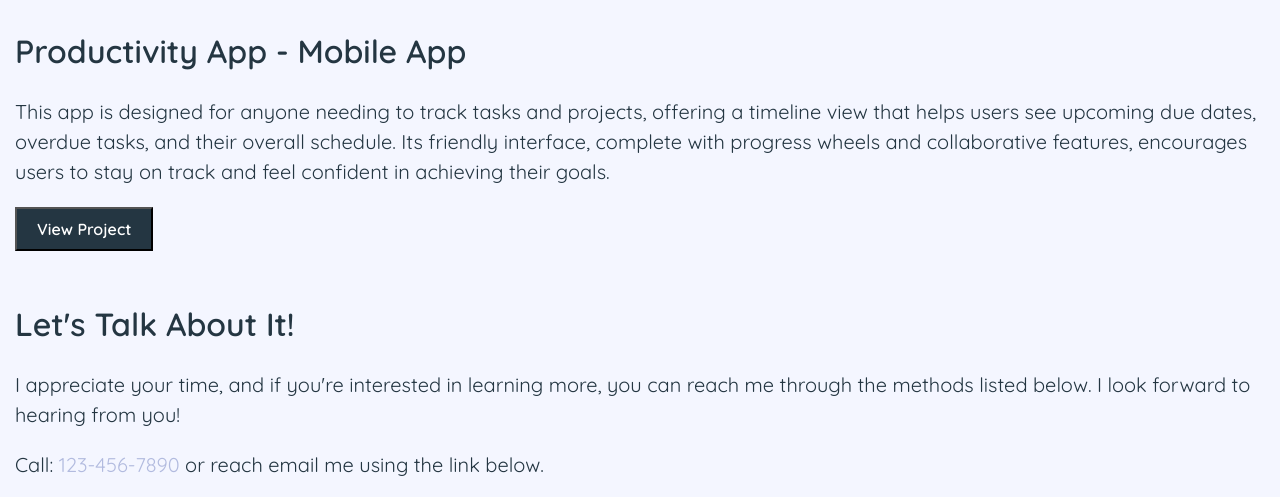
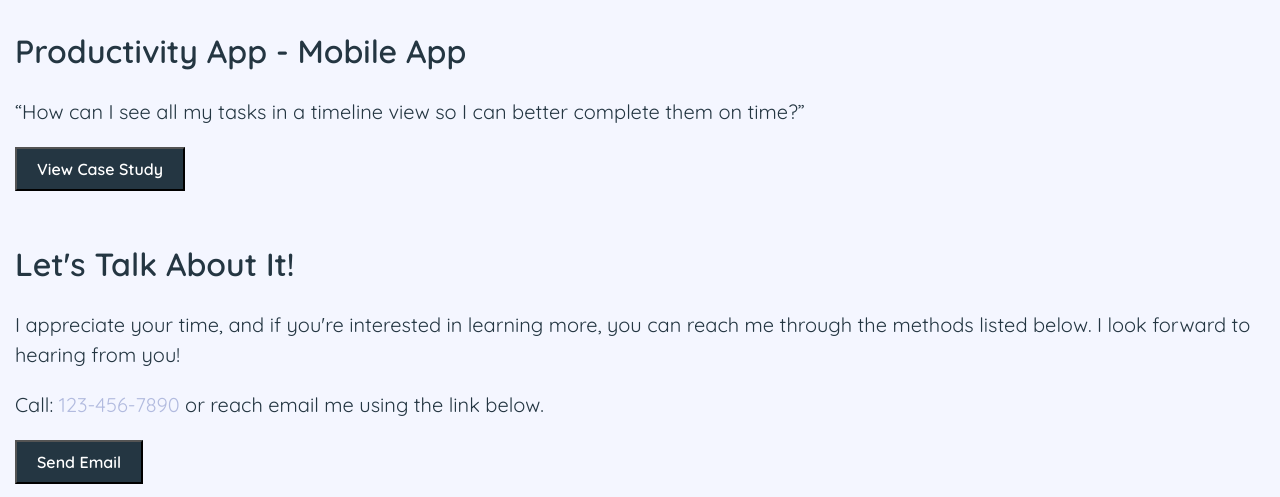
Before and after one commit to 94Clarkb/Portfolio-Site---Briana-Clark, a plain HTML site: page index.html in a window 1280 px wide. Shown: the part 5474-5971 px from the top of the page. Drawn offline with Linux system fonts and the light colour scheme.

Commit message:
updated productivity app

```diff
--- a/index.html
+++ b/index.html
@@ -73,10 +73,10 @@
                 <div class="row">
                     <img src="Img/Productivity App/Productivity App Img x1.svg" alt="Productivity App Project Image">
                     <h2>Productivity App - Mobile App</h2>
-                    <p>This app is designed for anyone needing to track tasks and projects, offering a timeline view that helps users see upcoming due dates, overdue tasks, and their overall schedule. Its friendly interface, complete with progress wheels and collaborative features, encourages users to stay on track and feel confident in achieving their goals.
+                    <p>“How can I see all my tasks in a timeline view so I can better complete them on time?”
                     </p>
                     <a href="View Project">
-                        <button type="button">View Project</button>
+                        <button type="button">View Case Study</button>
                     </a>
                 </div>
             </div>
```
